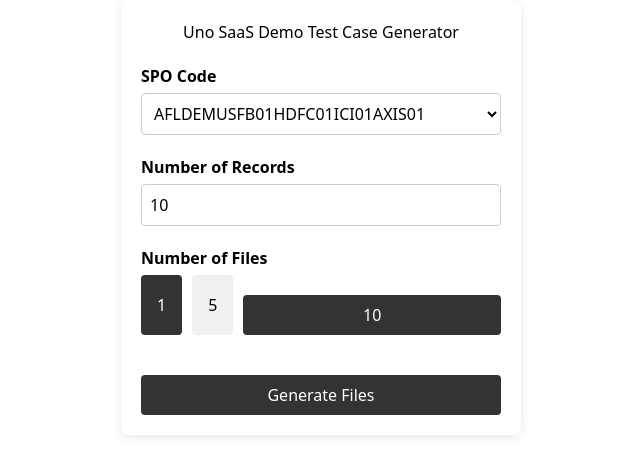
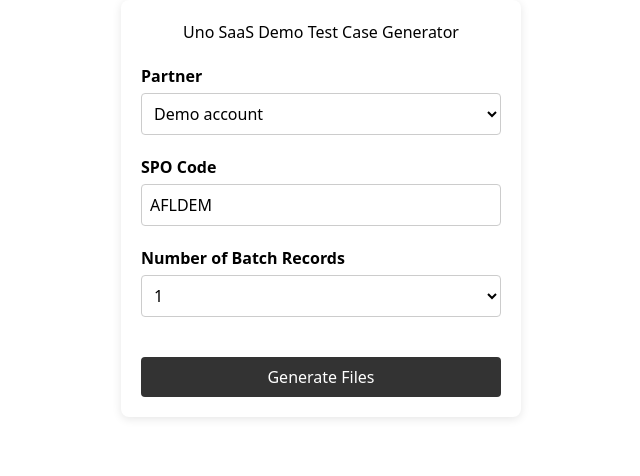
Before and after one commit to Ozymandiaz1876/batch-generator, a Next.js app: page / in a window 1280 px wide. Shown: the top 476 px of the page, without its empty margins (319-959 px from the left). Built offline with nearby package versions, Linux system fonts and the light colour scheme.

Commit message:
fixed the flow

```diff
--- a/src/components/UnoDemoGenerator.js
+++ b/src/components/UnoDemoGenerator.js
@@ -1,40 +1,48 @@
 import React, { useState } from 'react';
 import { generateSampleData } from '../lib/dataGenerator';
 import * as XLSX from 'xlsx';
-
+import JSZip from 'jszip';
+import { saveAs } from 'file-saver';
 
 const UnoDemoGenerator = () => {
-  const [spoCode, setSpoCode] = useState('AFLDEMUSFB01HDFC01ICI01AXIS01');
-  const [numberOfRecords, setNumberOfRecords] = useState(10);
-  const [numberOfFiles, setNumberOfFiles] = useState(1);
+  const [partner, setPartner] = useState('Demo account');
+  const [spoCode, setSpoCode] = useState('AFLDEM');
+  const [numberOfRecords, setNumberOfRecords] = useState(1);
   const [isGenerating, setIsGenerating] = useState(false);
 
-  const spoCodes = ['AFLDEMUSFB01HDFC01ICI01AXIS01', 'SPCODE2', 'SPCODE3']; // Add all relevant SPO codes
+  const partnerMapping = {
+    'Demo account': 'AFLDEM',
+    'Capri Global': 'AFLI24',
+    'Prayas': 'AFLCPR',
+    'Agrosperity': 'AFLCLF'
+  };
+
+  const batchRecordOptions = [1, 5, 10, 50, 100, 500, 1000, 5000, 10000];
+
+  const handlePartnerChange = (selectedPartner) => {
+    setPartner(selectedPartner);
+    setSpoCode(partnerMapping[selectedPartner]);
+  };
 
   const generateAndDownload = async () => {
     setIsGenerating(true);
+    const zip = new JSZip();
 
-    for (let i = 0; i < numberOfFiles; i++) {
+    for (let i = 0; i < 5; i++) {
       const sampleData = generateSampleData(spoCode, numberOfRecords);
       const wb = XLSX.utils.book_new();
       const ws = XLSX.utils.json_to_sheet(sampleData);
       XLSX.utils.book_append_sheet(wb, ws, "Sample Data");
 
       const excelBuffer = XLSX.write(wb, { bookType: 'xlsx', type: 'array' });
-      const data = new Blob([excelBuffer], { type: 'application/vnd.openxmlformats-officedocument.spreadsheetml.sheet' });
-
       const fileName = `sampleData-${spoCode}-${numberOfRecords}-${i+1}.xlsx`;
-      const url = window.URL.createObjectURL(data);
-      const link = document.createElement('a');
-      link.href = url;
-      link.download = fileName;
-      link.click();
-      window.URL.revokeObjectURL(url);
-
-      await new Promise(resolve => setTimeout(resolve, 100));
+      zip.file(fileName, excelBuffer);
     }
 
-    setIsGenerating(false);
+    zip.generateAsync({type:"blob"}).then(function(content) {
+      saveAs(content, `sampleData-${spoCode}-${numberOfRecords}.zip`);
+      setIsGenerating(false);
+    });
   };
 
   return (
@@ -42,44 +50,45 @@ const UnoDemoGenerator = () => {
       <h2>Uno SaaS Demo Test Case Generator</h2>
 
       <div className="input-group">
-        <label htmlFor="spoCode">SPO Code</label>
+        <label htmlFor="partner">Partner</label>
         <select
-          id="spoCode"
-          value={spoCode}
-          onChange={(e) => setSpoCode(e.target.value)}
+          id="partner"
+          value={partner}
+          onChange={(e) => handlePartnerChange(e.target.value)}
           className="dropdown-trigger"
         >
-          {spoCodes.map((code) => (
-            <option key={code} value={code}>
-              {code}
+          {Object.keys(partnerMapping).map((partnerName) => (
+            <option key={partnerName} value={partnerName}>
+              {partnerName}
             </option>
           ))}
         </select>
       </div>
 
       <div className="input-group">
-        <label>Number of Records</label>
+        <label htmlFor="spoCode">SPO Code</label>
         <input
-          type="number"
-          value={numberOfRecords}
-          onChange={(e) => setNumberOfRecords(parseInt(e.target.value))}
-          min="1"
+          id="spoCode"
+          type="text"
+          value={spoCode}
+          readOnly
+          className="dropdown-trigger"
         />
       </div>
 
       <div className="input-group">
-        <label>Number of Files</label>
-        <div className="button-group">
-          {[1, 5, 10].map((num) => (
-            <button
-              key={num}
-              onClick={() => setNumberOfFiles(num)}
-              className={numberOfFiles === num ? 'active' : ''}
-            >
-              {num}
-            </button>
+        <label>Number of Batch Records</label>
+        <select
+          value={numberOfRecords}
+          onChange={(e) => setNumberOfRecords(parseInt(e.target.value))}
+          className="dropdown-trigger"
+        >
+          {batchRecordOptions.map((option) => (
+            <option key={option} value={option}>
+              {option}
+            </option>
           ))}
-        </div>
+        </select>
       </div>
 
       <button onClick={generateAndDownload} disabled={isGenerating}>
```
